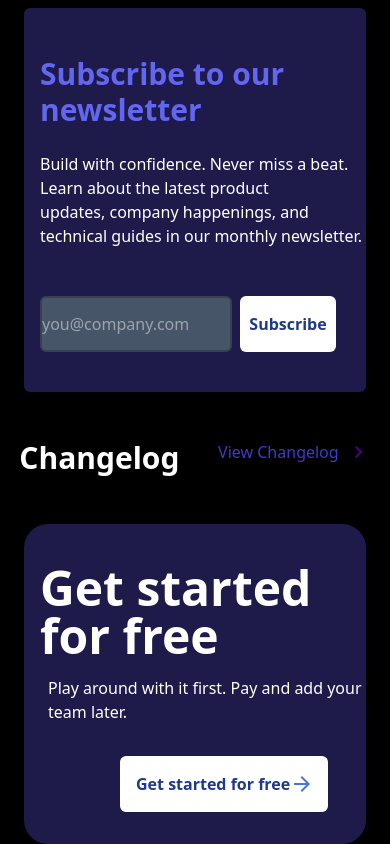
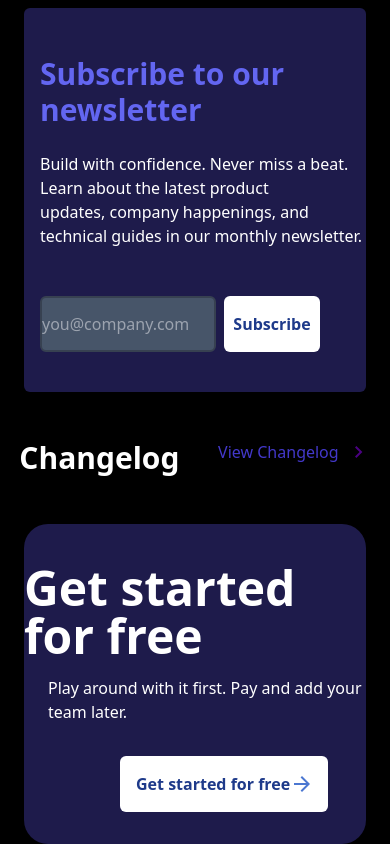
Before and after one commit to Promise278/HackMD-Blog, a website: page index.html in a window 390 px wide. Shown: the part 4343-5187 px from the top of the page. Drawn offline with nearby package versions, Linux system fonts and the light colour scheme.

```diff
--- a/index.html
+++ b/index.html
@@ -143,7 +143,7 @@
             <p class="pt-6">Build with confidence. Never miss a beat. Learn about the latest product <br> updates, company happenings, and technical guides in our monthly newsletter.</p>
         </div>
         <div class="flex gap-2 mt-12">
-            <input class="rounded-md md:ml-12 ml-4 h-14 md:w-96 w-48 border-2 border-gray-700 bg-slate-600" type="search" placeholder="you@company.com">
+            <input class="rounded-md md:ml-12 ml-4 h-14 md:w-96 w-44 border-2 border-gray-700 bg-slate-600" type="search" placeholder="you@company.com">
             <button class="bg-white rounded-md h-14 md:w-32 w-24 font-bold text-blue-900 hover:bg-indigo-600 hover:text-white" type="submit">Subscribe</button>
         </div>
     </div>
@@ -159,7 +159,7 @@
 
     <div class="bg-indigo-950 rounded-3xl md:mx-28 mx-6 mt-12 md:h-60 h-80 sm:ml-4 flex justify-center">
         <div class="">
-            <h3 class="font-bold text-5xl pt-10 md:pl-0 pl-4">Get started for free</h3>
+            <h3 class="font-bold text-5xl pt-10">Get started for free</h3>
             <p class="pt-4 pl-6">Play around with it first. Pay and add your team later.</p>
             <button class="bg-white rounded-md h-14 w-52 pt-4 pl-4 ml-24 mt-8 font-bold text-blue-900 hover:bg-indigo-600 hover:text-white flex">Get started for free
                 <svg class="hover:text-white" xmlns="http://www.w3.org/2000/svg" height="24px" viewBox="0 -960 960 960" width="24px" fill="#4B77D1"><path d="M647-440H160v-80h487L423-744l57-56 320 320-320 320-57-56 224-224Z"/></svg>
```
Also changed, not shown: dist/index.html, dist/style.css.
